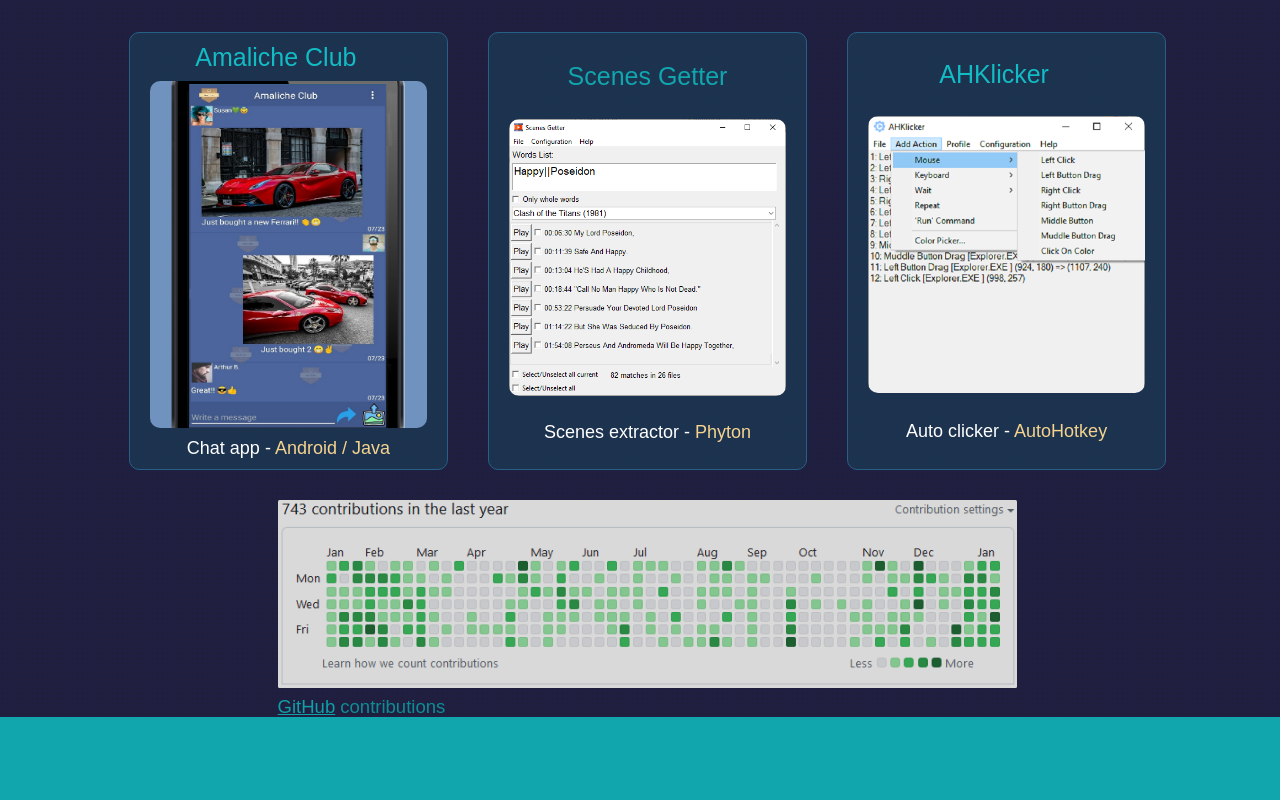
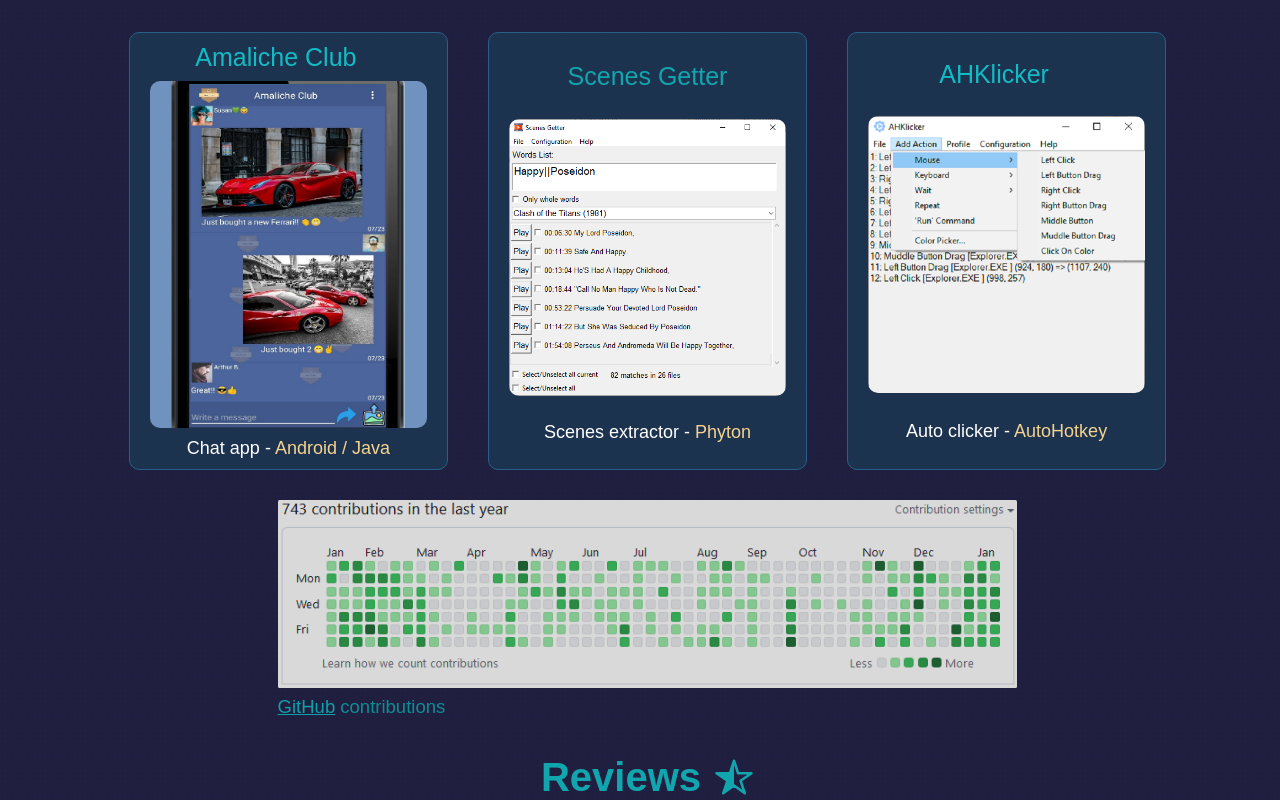
Before and after one commit to FyeCobain/FyeCobain.github.io, a React (Vite) app: page / in a window 1280 px wide. Shown: the part 3279-4079 px from the top of the page. Before the commit the page ends 3996 px from the top, so only its background shows below. Built offline with nearby package versions, Linux system fonts and the light colour scheme; some icons are missing.

Commit message:
Reviews section added

```diff
--- a/package.json
+++ b/package.json
@@ -1,7 +1,7 @@
 {
   "name": "fye-portfolio",
   "private": true,
-  "version": "0.11.3",
+  "version": "0.12.0",
   "type": "module",
   "scripts": {
     "dev": "vite --host",
--- a/src/App.tsx
+++ b/src/App.tsx
@@ -2,10 +2,11 @@
 import { ImagesContext } from './contexts'
 import { type ImagesContextValueInterface } from './types-interfaces'
 import ImagesOverlay from './components/ImagesOverlay'
-import Nav from './components/Nav'
-import Header from './components/header/Header'
-import AboutMe from './components/aboutMe/AboutMe'
-import Projects from './components/projects/Projects'
+import Nav from '@components/Nav'
+import Header from '@components/header/Header'
+import AboutMe from '@components/aboutMe/AboutMe'
+import Projects from '@components/projects/Projects'
+import Reviews from '@components/reviews/Reviews'
 
 function App() {
   // Image state context for the image overlay
@@ -29,6 +30,7 @@
       <Header />
       <AboutMe />
       <Projects />
+      <Reviews />
     </ImagesContext.Provider>
   )
 }
--- a/src/components/Nav.tsx
+++ b/src/components/Nav.tsx
@@ -39,9 +39,11 @@
     const USER_ICON = document.getElementById('icon-user')
     const PROJECTS = document.getElementById('projects')
     const FOLDER_ICON = document.getElementById('icon-folder')
+    const REVIEWS = document.getElementById('reviews')
+    const STAR_ICON = document.getElementById('icon-star')
 
     // If some element is null, do nothing
-    if (HEADER === null || HOME_ICON === null || ABOUT_ME === null || USER_ICON === null || PROJECTS === null || FOLDER_ICON === null) {
+    if (HEADER === null || HOME_ICON === null || ABOUT_ME === null || USER_ICON === null || PROJECTS === null || FOLDER_ICON === null || REVIEWS === null || STAR_ICON === null) {
       clearInterval(setScrollListenerInterval)
       return
     }
@@ -65,6 +67,12 @@
         icon: FOLDER_ICON,
         unhideOffsetPercentage: 10,
         activeOffsetPercentage: 53.5,
+      },
+      {
+        section: REVIEWS,
+        icon: STAR_ICON,
+        unhideOffsetPercentage: 3,
+        activeOffsetPercentage: 3,
       },
     ]
 
@@ -221,7 +229,7 @@
           <VscFolder />
         </div>
 
-        <div id="icon-star" className="nav__icon">
+        <div id="icon-star" className="nav__icon" onClick={ () => scrollTo('reviews') }>
           <IoStarHalf />
         </div>
 
--- /dev/null
+++ b/src/components/reviews/Reviews.tsx
@@ -0,0 +1,15 @@
+import { useTranslation } from 'react-i18next'
+import { IoStarHalf } from 'react-icons/io5'
+
+export default function Reviews() {
+  const { t } = useTranslation()
+
+  return (
+    <section id="reviews" className="reviews">
+      <div className="section-heading">
+        <h2>{ t('reviews.value') }</h2>
+        <IoStarHalf />
+      </div>
+    </section>
+  )
+}
--- a/src/i18n.ts
+++ b/src/i18n.ts
@@ -60,6 +60,9 @@
             scenesGetter: 'Scenes extractor',
             contributions: 'contributions',
           },
+          reviews: {
+            value: 'Reviews',
+          },
         },
       },
       es: {
@@ -113,6 +116,9 @@
             scenesGetter: 'Extractor de escenas',
             contributions: 'Contribuciones en',
           },
+          reviews: {
+            value: 'Reseñas',
+          },
         },
       },
     },
--- a/src/sass/components/_index.scss
+++ b/src/sass/components/_index.scss
@@ -5,3 +5,4 @@
 @forward 'content-slider';
 @forward 'about-me';
 @forward 'projects';
+@forward 'reviews';
--- /dev/null
+++ b/src/sass/components/reviews/_index.scss
@@ -0,0 +1 @@
+@forward 'reviews';
--- /dev/null
+++ b/src/sass/components/reviews/_reviews.scss
@@ -0,0 +1,10 @@
+@use './../../variables' as vars;
+
+.reviews {
+  margin-top: vars.$margin-base;
+
+  .section-heading svg {
+    font-size: 4rem;
+    margin-left: 1.3rem;
+  }
+}
```
Also changed, not shown: 5 other files (tests, documents, lock files or other folders).
